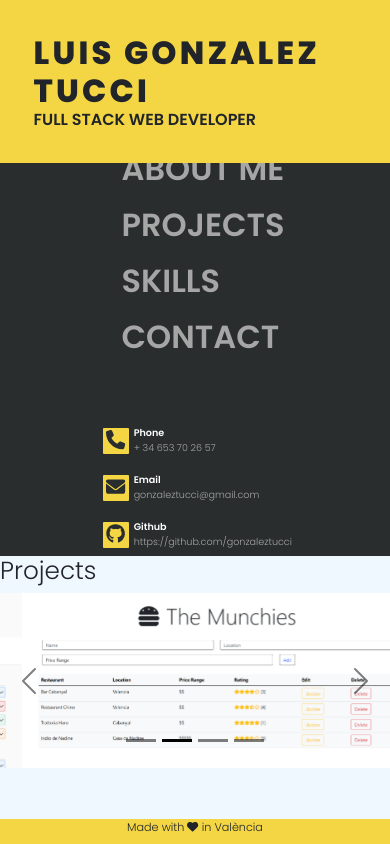
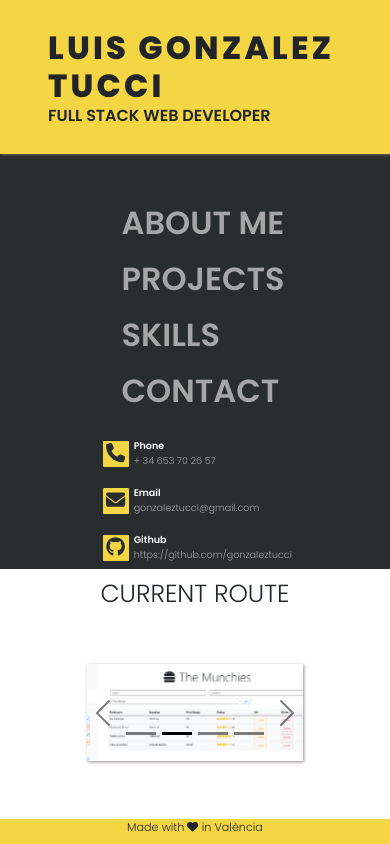
Before and after one commit to gonzaleztucci/new-portfolio-site, a React (Create React App) app: page /projects in a window 390 px wide. Built offline with nearby package versions, Linux system fonts and the light colour scheme.

Commit message:
shadows added

```diff
--- a/src/App.js
+++ b/src/App.js
@@ -11,7 +11,7 @@ const Container = styled.div`
   display: grid;
   background-color: #f4d644;
   grid-template-columns: 0.7fr 5fr;
-  grid-template-rows: 100px auto 25px;
+  grid-template-rows: auto auto 25px;
   grid-template-areas:
     "nav    header"
     "nav    main"
@@ -20,7 +20,7 @@ const Container = styled.div`
   font-family: 'Poppins', sans-serif;
   @media (max-width: 680px){
     grid-template-columns: 1fr;
-    grid-template-rows: 100px auto auto 25px;
+    grid-template-rows: auto auto auto 25px;
     grid-template-areas:
       "header"
       "nav"
@@ -47,15 +47,23 @@ const Nav = styled.nav`
   `
 
 const Head = styled.header`
+  display: flex;
+  align-items: center;
+  padding: 0;
   grid-area: header;
-  height: 100px;
+  z-index: 20;
+  box-shadow: 1px 1px 3px 0px rgba(115,105,102,0.75);
 `
 
 const Main = styled.div`
   grid-area: main;
-  background-color: aliceblue;
+  background-color: white;
 `
+const Section = styled.h2`
+text-align: center;
+margin-top: 10px;
 
+`
 const Foot = styled.footer`
   grid-area: footer;
   background-color: blueviolet;
@@ -69,6 +77,7 @@ function App() {
         <Nav><Navbar/></Nav>
         <Head><Header/></Head>
         <Main>
+          <Section>CURRENT ROUTE</Section>
           <Routes>
             <Route exact path="/about-me" element = {<AboutMe/>} />
             <Route exact path="/projects" element = {<Projects/>} />
--- a/src/components/Header.jsx
+++ b/src/components/Header.jsx
@@ -4,7 +4,8 @@ import styled from 'styled-components'
 const Container = styled.div`
     background-color: #f4d644;
     display: flex;
-    padding: 2.1rem;
+    margin-left: 1.5rem;
+    padding: 1.5rem;
     flex-direction: column;
     justify-content: center;
     align-items: flex-start;
--- a/src/components/Projects.jsx
+++ b/src/components/Projects.jsx
@@ -1,10 +1,18 @@
 import React from 'react'
+import styled from 'styled-components'
+
+
+const Container = styled.div`
+  margin-left: auto;
+  margin-right: auto;
+  width: 80%;
+  padding: 3rem;
+`
 
 const Projects = () => {
   return (
-    <div>
-            <h2>Projects</h2>
-            <div className="projects-container">
+    <Container>
+            <div className="projects-container" style={{boxShadow: "1px 1px 3px 0px rgba(115,105,102,0.75)"}}>
               <div id="carousel" className="carousel carousel-dark slide" data-bs-ride="carousel">
                 <div className="carousel-indicators">
                   <button type="button" data-bs-target="#carousel" data-bs-slide-to="0" className="active" aria-current="true" aria-label="Slide 1"></button>
@@ -21,7 +29,7 @@ const Projects = () => {
                         className="d-block w-100"
                         alt="e-commerce API"></img>
                     </a>
-                    <div className="carousel-caption d-none d-md-block">
+                    <div className="carousel-caption d-none d-md-block" style={{backgroundColor:"rgba(59, 40, 40, 0.8)", color: "#f6f9fa", borderRadius: "4px"}}>
                       <h5>e-commerce API</h5>
                       <p>ExpressJS e-commerce CRUD API documented with Jest</p>
                     </div>
@@ -33,7 +41,7 @@ const Projects = () => {
                         className="d-block w-100"
                         alt="The Munchies App"></img>
                     </a>
-                    <div className="carousel-caption d-none d-md-block">
+                    <div className="carousel-caption d-none d-md-block" style={{backgroundColor:"rgba(59, 40, 40, 0.8)", color: "#f6f9fa", borderRadius: "4px"}}>
                       <h5>The Munchies App</h5>
                       <p>Full Stack PERN app for reviewing restaurants</p>
                     </div>
@@ -46,7 +54,7 @@ const Projects = () => {
                       alt="Jamming App"></img>
                     </a>
 
-                    <div className="carousel-caption d-none d-md-block">
+                    <div className="carousel-caption d-none d-md-block" style={{backgroundColor:"rgba(59, 40, 40, 0.8)", color: "#f6f9fa", borderRadius: "4px"}}>
                       <h5>Jammming App</h5>
                       <p>Playlist creation app using React and Spotify API</p>
                     </div>
@@ -58,7 +66,7 @@ const Projects = () => {
                         className="d-block w-100"
                         alt="Reddit Zero app"></img>
                     </a>
-                    <div className="carousel-caption d-none d-md-block">
+                    <div className="carousel-caption d-none d-md-block" style={{backgroundColor:"rgba(59, 40, 40, 0.8)", color: "#f6f9fa", borderRadius: "4px"}}>
                       <h5>Reddit Zero</h5>
                       <p>Simple Reddit client developed with React and Redux</p>
                     </div>
@@ -73,9 +81,8 @@ const Projects = () => {
                   <span className="visually-hidden">Next</span>
                 </button>
               </div>
-
             </div>
-    </div>
+    </Container>
   )
 }
 
```
